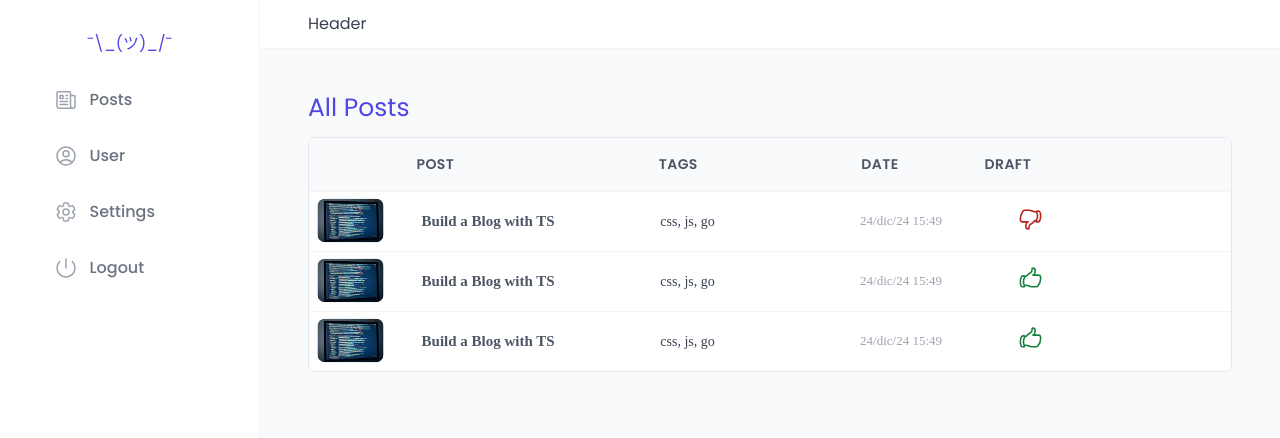
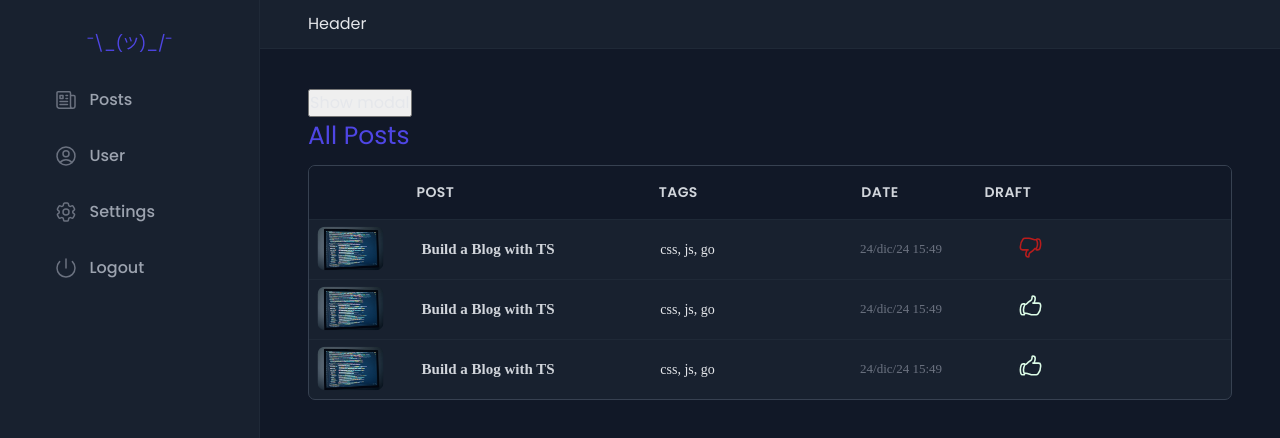
Before and after one commit to fkurusu7/bloggy-ui, a React (Vite) app: page /blog/admin in a window 1280 px wide. Shown: the top 438 px of the page. Built offline with nearby package versions, Linux system fonts and the light colour scheme; a web font is replaced by a local one.

Commit message:
add modal window

```diff
--- a/package.json
+++ b/package.json
@@ -16,6 +16,7 @@
     "date-fns": "^4.1.0",
     "react": "^18.3.1",
     "react-dom": "^18.3.1",
+    "react-hot-toast": "^2.5.1",
     "react-icons": "^5.4.0",
     "react-router-dom": "^7.1.1"
   },
--- a/src/App.tsx
+++ b/src/App.tsx
@@ -4,9 +4,11 @@ import MeAppLayout from './features/MeAppLayout';
 import BlogAdmin from './features/blog_admin/BlogAdmin';
 import BlogAdminLayout from './features/blog_admin/BlogAdminLayout';
 import Tmp from './features/blog_admin/Tmp';
+import { Toaster } from 'react-hot-toast';
 
 function App() {
   return (
+    <>
       <BrowserRouter>
         <Routes>
           <Route element={<MeAppLayout />}>
@@ -20,6 +22,27 @@ function App() {
           </Route>
         </Routes>
       </BrowserRouter>
+      <Toaster
+        position="top-center"
+        gutter={12}
+        containerStyle={{ margin: '8px' }}
+        toastOptions={{
+          success: {
+            duration: 4000,
+          },
+          error: {
+            duration: 5000,
+          },
+          style: {
+            backgroundColor: 'var(--color-grey-50)',
+            color: 'var(--color-grey-700)',
+            fontSize: '16px',
+            maxWidth: '500px',
+            padding: '16px 24px',
+          },
+        }}
+      />
+    </>
   );
 }
 
--- /dev/null
+++ b/src/component/LightOnDarkToggle.tsx
@@ -0,0 +1,5 @@
+function LightOnDarkToggle() {
+  return <div>LightOnDarkToggle</div>;
+}
+
+export default LightOnDarkToggle;
--- /dev/null
+++ b/src/component/Modal.tsx
@@ -0,0 +1,21 @@
+import { createPortal } from 'react-dom';
+import { HiXMark } from 'react-icons/hi2';
+import { useOutsideClick } from '../hooks/useOutsideClick';
+
+function Modal({ onClose, children }) {
+  const ref = useOutsideClick(onClose);
+
+  return createPortal(
+    <div className="modal-overlay">
+      <div className="modal-container" ref={ref}>
+        <button type="button" className="modal-button" onClick={onClose}>
+          <HiXMark />
+        </button>
+        <div>{children}</div>
+      </div>
+    </div>,
+    document.body
+  );
+}
+
+export default Modal;
--- a/src/features/blog_admin/BlogAdmin.tsx
+++ b/src/features/blog_admin/BlogAdmin.tsx
@@ -1,14 +1,30 @@
+import { useState } from 'react';
 import PostsTable from './PostsTable';
+import Modal from '../../component/Modal';
 
 function BlogAdmin() {
+  const [isOpenModal, setIsOpenModal] = useState(false);
+
   return (
     <>
+      <div className="row row-horizontal">
+        <button type="button" onClick={() => setIsOpenModal(!isOpenModal)}>
+          Show modal
+        </button>
+      </div>
       <div className="row row-horizontal">
         <h1 className="heading heading-1">All Posts</h1>
       </div>
       <div className="row row-vertical">
         <PostsTable />
       </div>
+      {isOpenModal && (
+        <Modal onClose={() => setIsOpenModal(false)}>
+          <div>
+            <h1> {'onClick={() => onCloseModal?.(false)}'}</h1>
+          </div>
+        </Modal>
+      )}
     </>
   );
 }
--- a/src/features/blog_admin/PostsTable.tsx
+++ b/src/features/blog_admin/PostsTable.tsx
@@ -1,3 +1,4 @@
+import toast from 'react-hot-toast';
 import { HiOutlineHandThumbUp, HiOutlineHandThumbDown } from 'react-icons/hi2';
 
 function PostsTable() {
@@ -26,7 +27,10 @@ function PostsTable() {
         <div className="blog-table__body-row_post">Build a Blog with TS </div>
         <div className="blog-table__body-row_tags">css, js, go</div>
         <div className="blog-table__body-row_date">24/dic/24 15:49</div>
-        <div className="blog-table__body-row_draft blog-table__body-row_draft-true">
+        <div
+          className="blog-table__body-row_draft blog-table__body-row_draft-true"
+          onClick={() => toast.error('heeeeelllooo')}
+        >
           <HiOutlineHandThumbUp />
         </div>
       </div>
@@ -35,7 +39,10 @@ function PostsTable() {
         <div className="blog-table__body-row_post">Build a Blog with TS </div>
         <div className="blog-table__body-row_tags">css, js, go</div>
         <div className="blog-table__body-row_date">24/dic/24 15:49</div>
-        <div className="blog-table__body-row_draft blog-table__body-row_draft-true">
+        <div
+          className="blog-table__body-row_draft blog-table__body-row_draft-true"
+          onClick={() => toast.success('heeeeelllooo')}
+        >
           <HiOutlineHandThumbUp />
         </div>
       </div>
--- /dev/null
+++ b/src/hooks/useOutsideClick.ts
@@ -0,0 +1,21 @@
+import { useEffect, useRef } from 'react';
+
+export function useOutsideClick(handler: any, listenCapturing: boolean = true) {
+  const ref = useRef();
+
+  useEffect(() => {
+    function handleClick(ev: any) {
+      if (ref.current && !ref.current.contains(ev.target)) {
+        handler();
+      }
+    }
+
+    document.addEventListener('click', handleClick, listenCapturing);
+
+    return () => {
+      document.removeEventListener('click', handleClick, listenCapturing);
+    };
+  }, [handler, listenCapturing]);
+
+  return ref;
+}
--- a/src/styles/abstracts/_variables.scss
+++ b/src/styles/abstracts/_variables.scss
@@ -8,7 +8,13 @@
   --color-brand-700: #4338ca;
   --color-brand-800: #3730a3;
   --color-brand-900: #312e81;
+  // Border radius
+  --border-radius-tiny: 3px;
+  --border-radius-sm: 5px;
+  --border-radius-md: 7px;
+  --border-radius-lg: 9px;
 
+  &.light-mode {
     // Grey
     --color-grey-0: #fff;
     --color-grey-50: #f9fafb;
@@ -45,15 +51,48 @@
     --shadow-md: 0px 0.6rem 2.4rem rgba(0, 0, 0, 0.06);
     --shadow-lg: 0 2.4rem 3.2rem rgba(0, 0, 0, 0.12);
 
-  // Border radius
-  --border-radius-tiny: 3px;
-  --border-radius-sm: 5px;
-  --border-radius-md: 7px;
-  --border-radius-lg: 9px;
-
-  // Dark mode
     --image-grayscale: 0;
     --image-opacity: 100%;
+  }
+
+  &,
+  &.dark-mode {
+    --color-grey-0: #18212f;
+    --color-grey-50: #111827;
+    --color-grey-100: #1f2937;
+    --color-grey-200: #374151;
+    --color-grey-300: #4b5563;
+    --color-grey-400: #6b7280;
+    --color-grey-500: #9ca3af;
+    --color-grey-600: #d1d5db;
+    --color-grey-700: #e5e7eb;
+    --color-grey-800: #f3f4f6;
+    --color-grey-900: #f9fafb;
+
+    --color-blue-100: #075985;
+    --color-blue-700: #e0f2fe;
+    --color-green-100: #166534;
+    --color-green-700: #dcfce7;
+    --color-yellow-100: #854d0e;
+    --color-yellow-700: #fef9c3;
+    --color-silver-100: #374151;
+    --color-silver-700: #f3f4f6;
+    --color-indigo-100: #3730a3;
+    --color-indigo-700: #e0e7ff;
+
+    --color-red-100: #fee2e2;
+    --color-red-700: #b91c1c;
+    --color-red-800: #991b1b;
+
+    --backdrop-color: rgba(0, 0, 0, 0.3);
+
+    --shadow-sm: 0 1px 2px rgba(0, 0, 0, 0.4);
+    --shadow-md: 0px 0.6rem 2.4rem rgba(0, 0, 0, 0.3);
+    --shadow-lg: 0 2.4rem 3.2rem rgba(0, 0, 0, 0.4);
+
+    --image-grayscale: 10%;
+    --image-opacity: 90%;
+  }
 }
 
 /*
--- /dev/null
+++ b/src/styles/components/_modal.scss
@@ -0,0 +1,50 @@
+.modal {
+  &-container {
+    position: fixed;
+    top: 50%;
+    left: 50%;
+    transform: translate(-50%, -50%);
+
+    background-color: var(--color-grey-0);
+    border-radius: var(--border-radius-md);
+    box-shadow: var(--shadow-lg);
+    padding: 3.2rem 4rem;
+    transition: all 0.5s ease-out;
+  }
+
+  &-overlay {
+    position: fixed;
+    top: 0;
+    left: 0;
+
+    backdrop-filter: blur(4px);
+    background-color: var(--backdrop-color);
+    height: 100vh;
+    transition: all 1s ease-out;
+    width: 100%;
+    z-index: 1000;
+  }
+
+  &-button {
+    background: none;
+    border: none;
+    border-radius: var(--border-radius-md);
+    padding: 0.4rem;
+    transform: translateX(0.8rem);
+    transition: all 0.3s ease-out;
+
+    position: absolute;
+    top: 1.2rem;
+    right: 1.9rem;
+
+    &:hover {
+      background-color: var(--color-grey-100);
+    }
+
+    & svg {
+      color: var(--color-grey-500);
+      height: 2.4rem;
+      width: 2.4rem;
+    }
+  }
+}
--- a/src/styles/main.scss
+++ b/src/styles/main.scss
@@ -8,6 +8,9 @@
 @use 'base/typography' as *;
 @use 'base/base' as *;
 
+// Components
+@use 'components/modal';
+
 // Blog - Admin & Bloggy
 @use 'blog/admin-layout';
 @use 'blog/admin-blog';
```
Also changed, not shown: 1 other file (tests, documents, lock files or other folders). Lines whose indentation alone changed are shown as unchanged.
